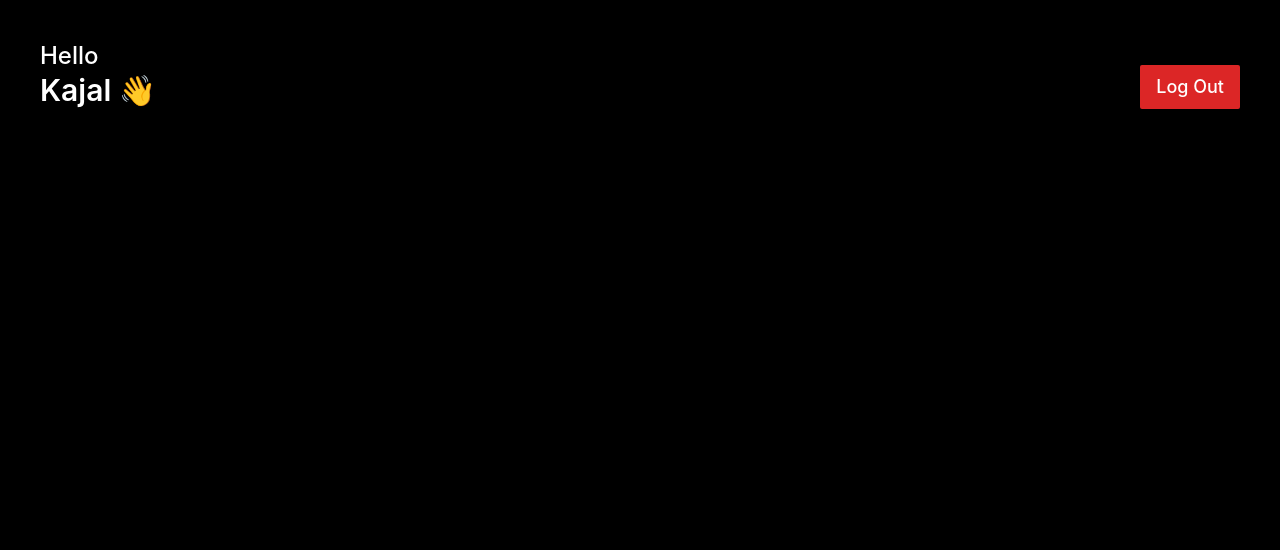
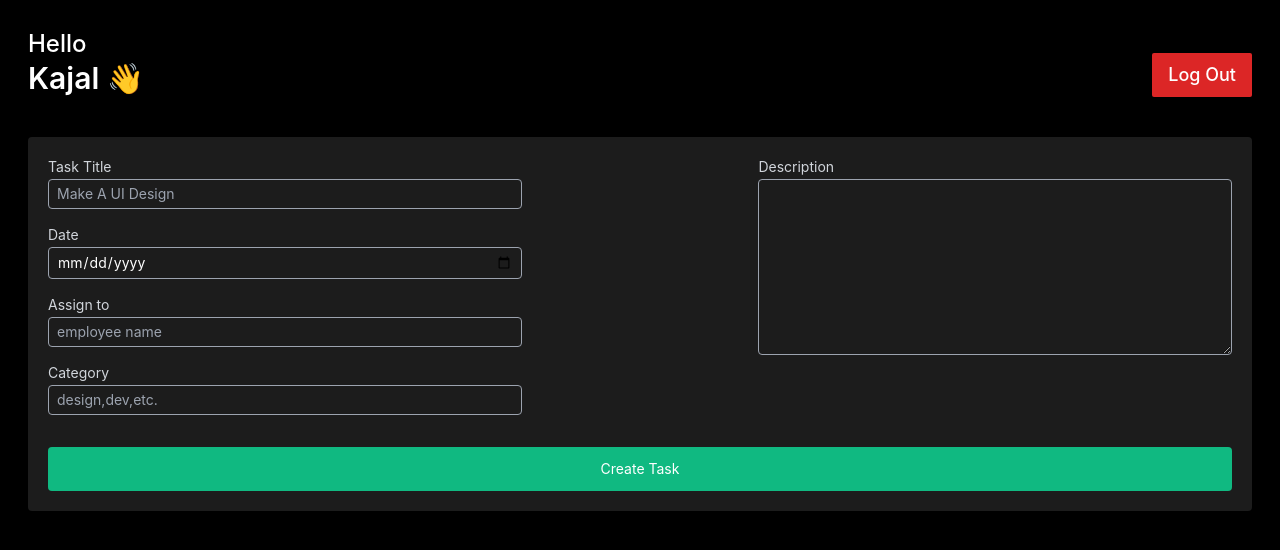
Before and after one commit to khushi23-crypto/Employee-Management-System_react, a React (Create React App) app: page / in a window 1280 px wide. Shown: the top 550 px of the page. Built offline with nearby package versions, Linux system fonts and the light colour scheme.

Commit message:
Create Task

```diff
--- a/src/components/Dashboard/AdminDashboard.jsx
+++ b/src/components/Dashboard/AdminDashboard.jsx
@@ -1,12 +1,15 @@
 import React from 'react'
 import Header from '../Other/Header'
+import CreateTask from '../Other/CreateTask'
 
 const AdminDashboard = () => {
-  return (
-    <div className='h-screen w-full p-10'>
-        <Header/>
-    </div>
-  )
+    return (
+        <div className='h-screen w-full p-7'>
+            <Header />
+            <CreateTask/>
+
+        </div>
+    )
 }
 
 export default AdminDashboard
--- /dev/null
+++ b/src/components/Other/CreateTask.jsx
@@ -0,0 +1,38 @@
+import React from 'react'
+
+const CreateTask = () => {
+    return (
+
+        <div className='p-5 bg-[#1c1c1c] mt-10 rounded'>
+            <form className='flex flex-wrap w-full  items-start justify-between'>
+                <div className='w-1/2'>
+                    <div>
+                        <h3 className='text-sm text-gray-300 mb-0.5'>Task Title</h3>
+                        <input className='text-sm py-1 px-2 w-4/5 rounded outline-none bg-transparent border-[1px] border-gray-400 mb-4' type='text' placeholder='Make A UI Design' />
+                    </div>
+                    <div>
+                        <h3 className='text-sm text-gray-300 mb-0.5'>Date</h3>
+                        <input className='text-sm py-1 px-2 w-4/5 rounded outline-none bg-transparent border-[1px] border-gray-400 mb-4' type='date' />
+                    </div>
+                    <div>
+                        <h3 className='text-sm text-gray-300 mb-0.5'>Assign to</h3>
+                        <input className='text-sm py-1 px-2 w-4/5 rounded outline-none bg-transparent border-[1px] border-gray-400 mb-4' type='text' placeholder='employee name' />
+                    </div>
+                    <div>
+                        <h3 className='text-sm text-gray-300 mb-0.5'>Category</h3>
+                        <input className='text-sm py-1 px-2 w-4/5 rounded outline-none bg-transparent border-[1px] border-gray-400 mb-4' type='text' placeholder='design,dev,etc.' />
+                    </div>
+                </div>
+                <div className='w-2/5 flex flex-col items-start'>
+                    <h3 className='text-sm text-gray-300 mb-0.5'>Description</h3>
+                    <textarea className='w-full h-44 text-sm py-2 px-4 rounded outline-none bg-transparent border-[1px] border-gray-400 mb-4' name='' id='' cols={30} rows={10} />
+                </div>
+
+                <button className='bg-emerald-500 py-3 hover:bg-emerald-600 px-5 rounded text-sm mt-4 w-full'>Create Task</button>
+            </form>
+        </div>
+
+    )
+}
+
+export default CreateTask
```
